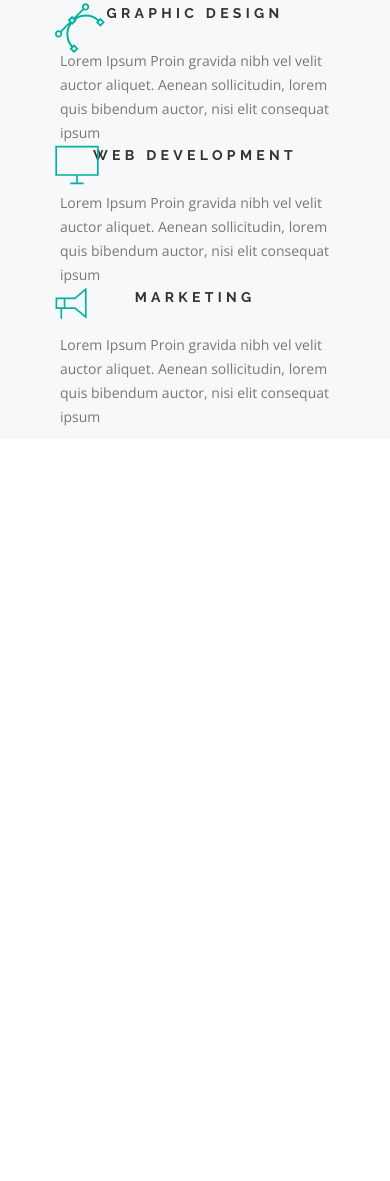
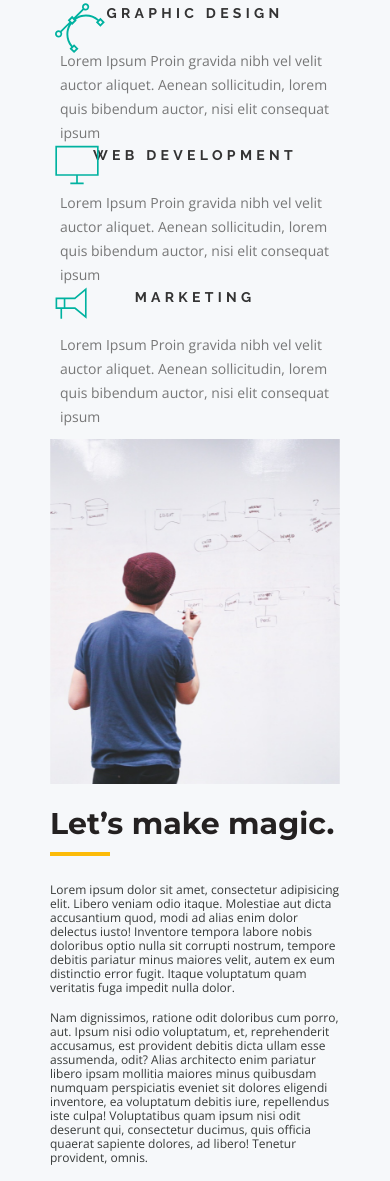
Before and after one commit to IvanIvanson/oxigenfigmasite, a plain HTML site: page index.html in a window 390 px wide. Shown: the part 1753-2934 px from the top of the page. Before the commit the page ends 2192 px from the top, so only its background shows below. Drawn offline with nearby package versions, Linux system fonts and the light colour scheme.

Commit message:
add magic blok

```diff
--- a/index.html
+++ b/index.html
@@ -143,6 +143,23 @@
     </div>
 </div>
 
+<div class="row magic">
+    <div class="col-xl-6 col-md-6 col-sm-12 left"><img class="img-fluid" src="./images/man.png" alt="man"></div>
+    <div class="col-xl-6 col-md-6 col-sm-12 right">
+        <h4>Let’s make magic.</h4>
+        <div class="bottom-bar"></div>
+        <p class="first">Lorem ipsum dolor sit amet, consectetur adipisicing elit. Libero veniam odio itaque. Molestiae aut dicta accusantium
+        quod, modi ad alias enim dolor delectus iusto! Inventore tempora labore nobis doloribus optio nulla sit corrupti
+        nostrum, tempore debitis pariatur minus maiores velit, autem ex eum distinctio error fugit. Itaque voluptatum quam
+        veritatis fuga impedit nulla dolor.
+       </p>
+        <p>Nam dignissimos, ratione odit doloribus cum porro, aut. Ipsum nisi odio voluptatum, et, reprehenderit accusamus, est
+        provident debitis dicta ullam esse assumenda, odit? Alias architecto enim pariatur libero ipsam mollitia maiores minus
+        quibusdam numquam perspiciatis eveniet sit dolores eligendi inventore, ea voluptatum debitis iure, repellendus iste
+        culpa! Voluptatibus quam ipsum nisi odit deserunt qui, consectetur ducimus, quis officia quaerat sapiente dolores, ad
+        libero! Tenetur provident, omnis.</p>
+    </div>
+</div>
 </div>
 
 
--- /dev/null
+++ b/style/module/_magic.scss
@@ -0,0 +1,161 @@
+.magic{
+     margin-right: 0px;
+    margin-left: 0px;
+     padding-left: 135px;
+        padding-right: 135px;
+    .left{
+
+    }
+    .right{
+        // border: solid red;
+       padding-top: 140px;
+        h4{
+font-family: 'Montserrat';
+font-style: normal;
+font-weight: 700;
+font-size: 60px;
+line-height: 75px;
+color: #242121;
+        }
+        .bottom-bar{
+width: 60px;
+height: 4px;
+
+
+background: #FCBB08;
+        }
+        p{
+font-family: 'Open Sans';
+font-style: normal;
+font-weight: 300;
+font-size: 14px;
+line-height: 24px;
+color: #373A39;
+max-width: 470px;
+        }
+       .first{
+            padding-top: 67px;
+        }
+    }
+}
+
+@media (max-width:1054px){
+.magic{
+     padding-left: 135px;
+        padding-right: 135px;
+    .left{
+
+    }
+    .right{
+        // border: solid red;
+       padding-top: 0px;
+        h4{
+font-family: 'Montserrat';
+font-style: normal;
+font-weight: 600;
+font-size: 40px;
+line-height: 50px;
+color: #242121;
+        }
+        .bottom-bar{
+width: 60px;
+height: 4px;
+
+
+background: #FCBB08;
+        }
+        p{
+font-family: 'Open Sans';
+font-style: normal;
+font-weight: 300;
+font-size: 12px;
+line-height: 16px;
+color: #373A39;
+max-width: 470px;
+        }
+       .first{
+            padding-top: 37px;
+        }
+    }
+}
+}
+@media (max-width:770px){
+.magic{
+     padding-left: 40px;
+        padding-right: 40px;
+    .left{
+
+    }
+    .right{
+        // border: solid red;
+       padding-top: 0px;
+        h4{
+font-family: 'Montserrat';
+font-style: normal;
+font-weight: 600;
+font-size: 30px;
+line-height: 40px;
+color: #242121;
+        }
+        .bottom-bar{
+width: 60px;
+height: 4px;
+
+
+background: #FCBB08;
+        }
+        p{
+font-family: 'Open Sans';
+font-style: normal;
+font-weight: 300;
+font-size: 12px;
+line-height: 14px;
+color: #373A39;
+max-width: 470px;
+        }
+       .first{
+            padding-top: 27px;
+        }
+    }
+}
+}
+@media (max-width:425px){
+.magic{
+     padding-left: 20px;
+        padding-right: 20px;
+    .left{
+
+    }
+    .right{
+        // border: solid red;
+       padding-top: 20px;
+        h4{
+font-family: 'Montserrat';
+font-style: normal;
+font-weight: 600;
+font-size: 30px;
+line-height: 40px;
+color: #242121;
+        }
+        .bottom-bar{
+width: 60px;
+height: 4px;
+
+
+background: #FCBB08;
+        }
+        p{
+font-family: 'Open Sans';
+font-style: normal;
+font-weight: 300;
+font-size: 12px;
+line-height: 14px;
+color: #373A39;
+max-width: 470px;
+        }
+       .first{
+            padding-top: 27px;
+        }
+    }
+}
+}
--- a/style/style.scss
+++ b/style/style.scss
@@ -7,5 +7,5 @@
 @import 'module/header';
 @import 'module/aboutus';
 @import 'module/expertise';
-
+@import 'module/magic';
 }
```
Also changed, not shown: images/man.png (added), style/style.css, 1 other file.
